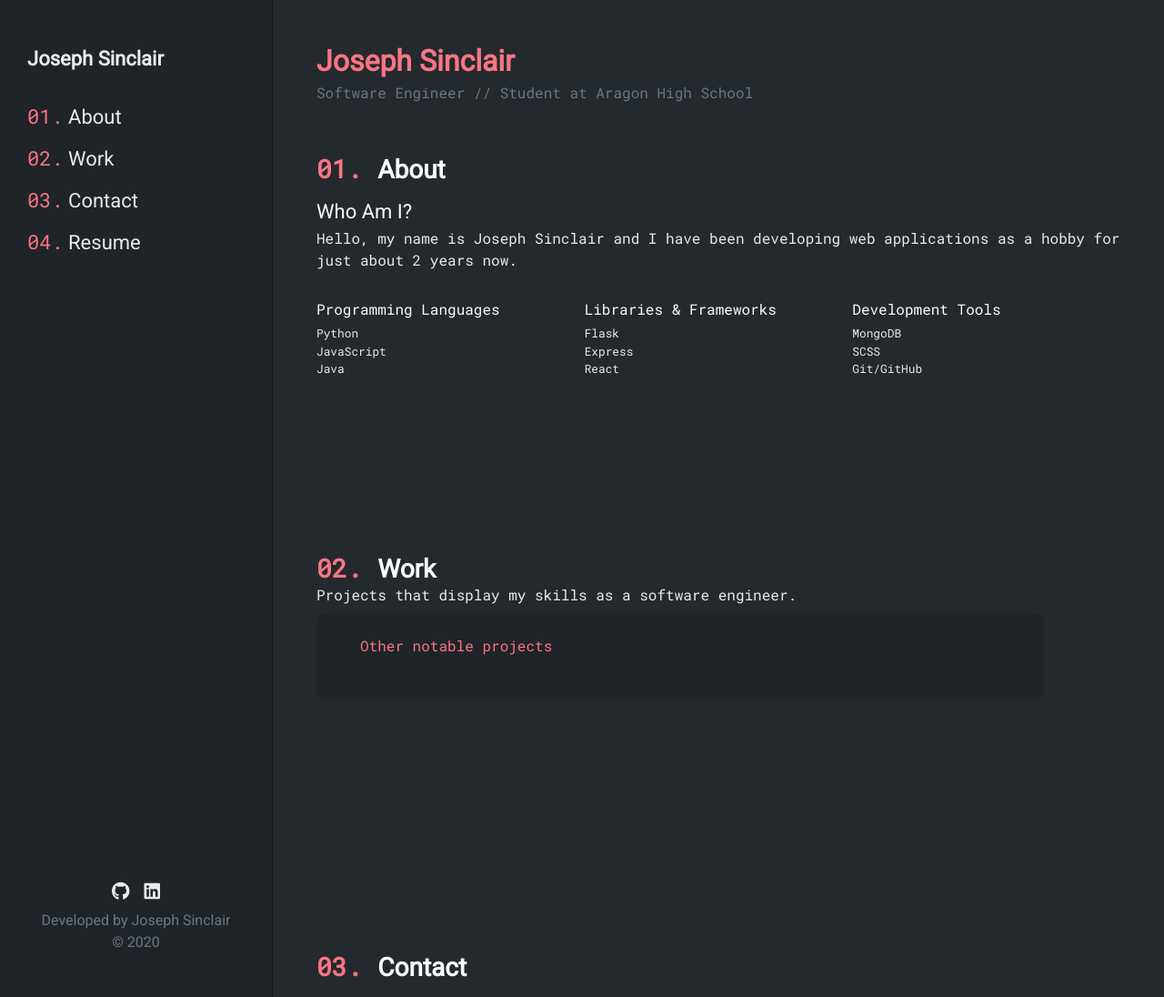
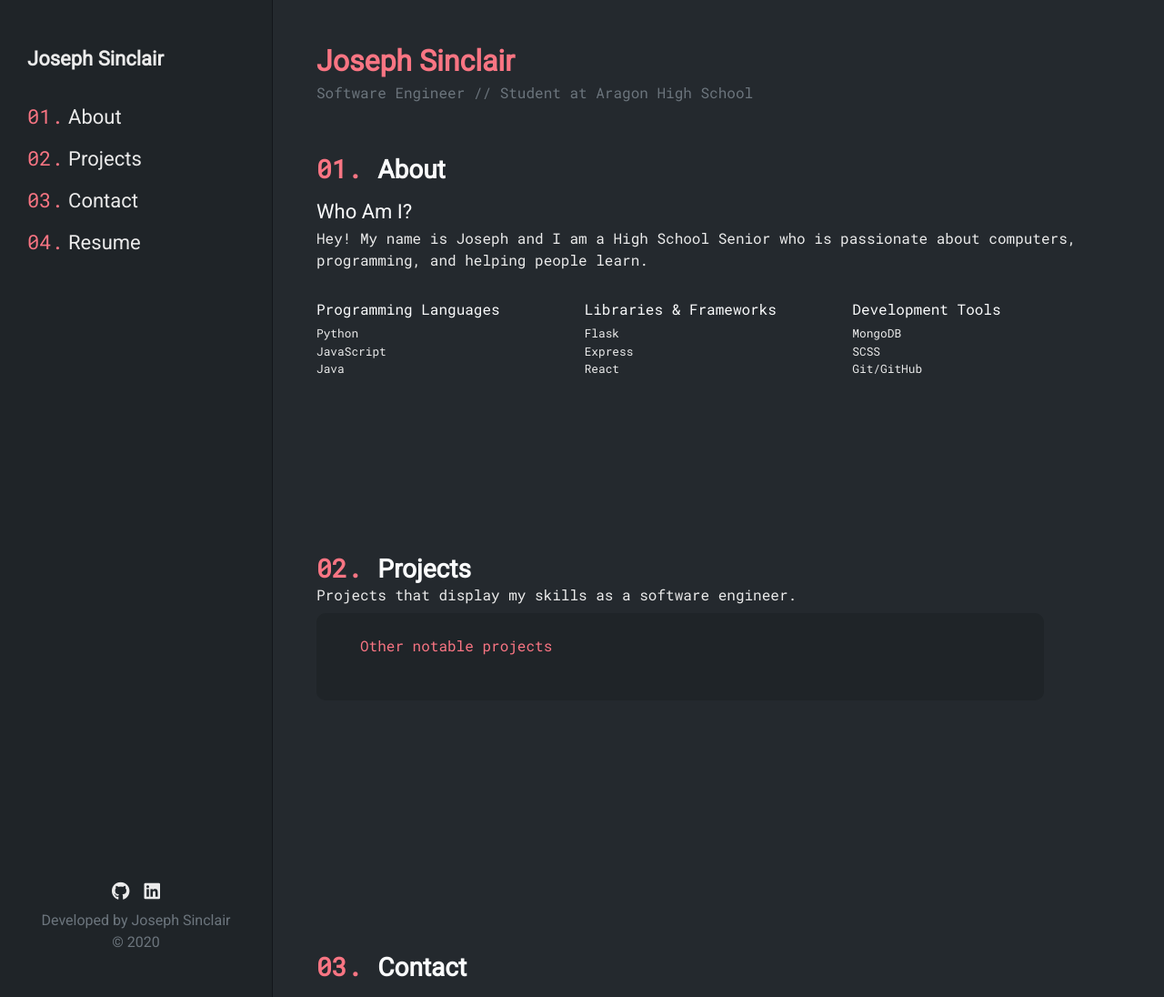
Before and after one commit to joeysnclr/new-portfolio, a Python web app: template templates/index.html in a window 1280 px wide. Shown: the whole page at 91% size. Run offline with Jinja, Linux system fonts and the light colour scheme; the template is opened without the code that fills it, so the values that code supplies are empty; some libraries are stand-ins or nearby versions.

Commit message:
changed wording and projects

```diff
--- a/templates/index.html
+++ b/templates/index.html
@@ -20,7 +20,7 @@
                         ><span class="number font-secondary">01.</span> About</a
                     >
                     <a href="#projects"
-                        ><span class="number font-secondary">02.</span> Work</a
+                        ><span class="number font-secondary">02.</span> Projects</a
                     >
                     <a href="#contact"
                         ><span class="number font-secondary">03.</span>
@@ -73,11 +73,7 @@
                 <h2><span class="number font-secondary">01. </span>About</h2>
                 <div class="py-3">
                     <h3 class="mb-1">Who Am I?</h3>
-                    <p class="font-secondary">
-                        Hello, my name is Joseph Sinclair and I have been
-                        developing web applications as a hobby for just about 2
-                        years now.
-                    </p>
+                    <p class="font-secondary">Hey! My name is Joseph and I am a High School Senior who is passionate about computers, programming, and helping people learn.</p>
                 </div>
                 <div class="py-3">
                     <!-- <h3 class="mb-1">Skills</h3> -->
@@ -110,7 +106,7 @@
                 </div>
             </div>
             <div id="projects" class="section px-4 px-md-5">
-                <h2><span class="number font-secondary">02. </span>Work</h2>
+                <h2><span class="number font-secondary">02. </span>Projects</h2>
                 <p class="font-secondary">
                     Projects that display my skills as a software engineer.
                 </p>
```
Also changed, not shown: static/data/projects.json (+10 -9 lines).
